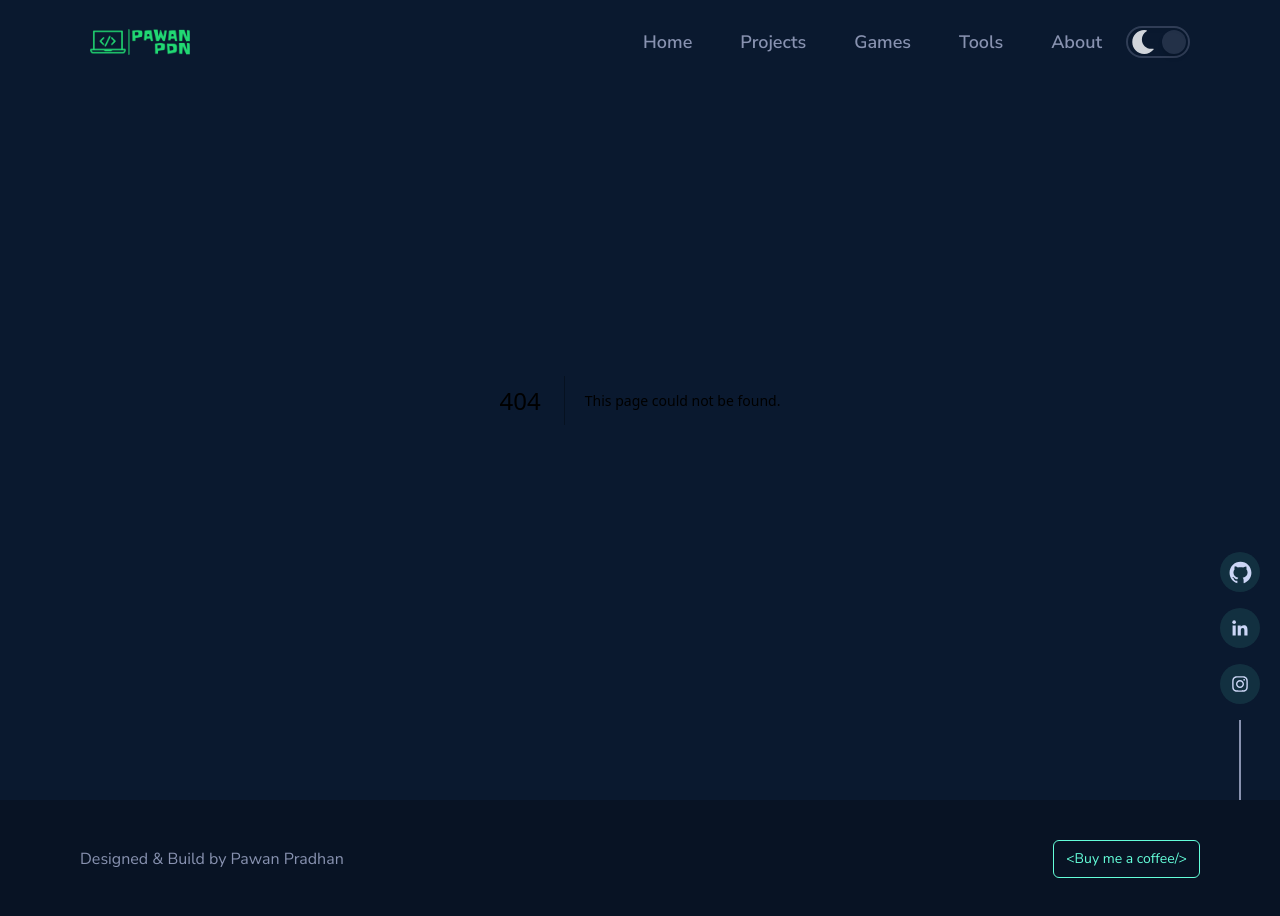
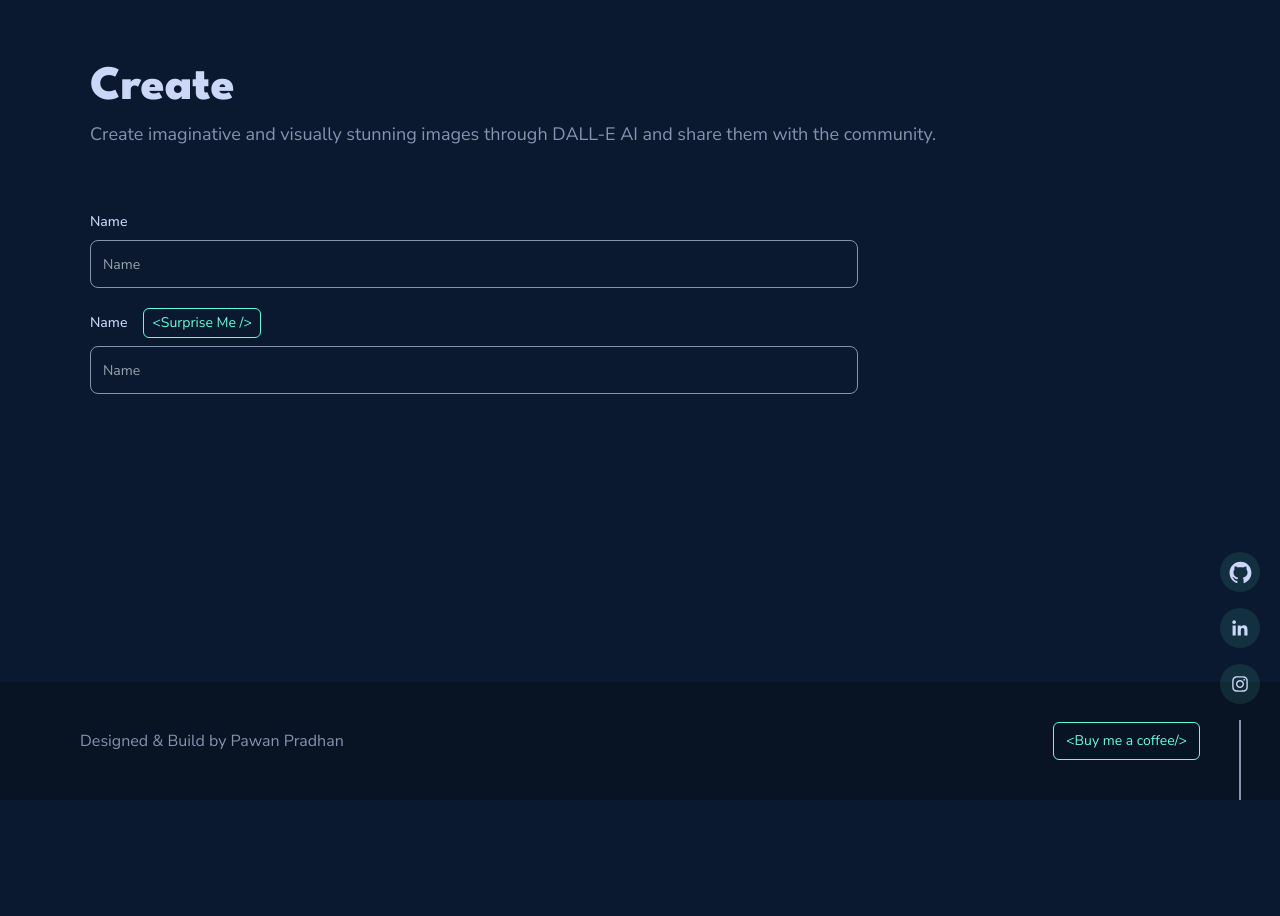
Before and after one commit to pawanpdn-671/portfolioV2, a Next.js app: page /tools/imageGen/create in a window 1280 px wide. Before the commit this address had no page. After the commit the page ends 800 px from the top, so only its background shows below. Built offline with nearby package versions, Linux system fonts and the light colour scheme.

Commit message:
working on create image page

```diff
--- /dev/null
+++ b/app/tools/imageGen/create/page.tsx
@@ -0,0 +1,57 @@
+"use client";
+import { useState } from "react";
+import { useRouter } from "next/navigation";
+import { getRandomPrompt } from "@/utils";
+import MaxWidthWrapper from "@/components/MaxWidthWrapper";
+import InputField from "@/components/InputField";
+
+const Page = () => {
+	const router = useRouter();
+	const [form, setForm] = useState({
+		name: "",
+		prompt: "",
+		photo: "",
+	});
+	const [generateImg, setGenerateImg] = useState(false);
+	const [loading, setLoading] = useState(false);
+
+	const handleSubmit = () => {};
+
+	const handleChange = (e: React.ChangeEvent<HTMLInputElement>) => {};
+
+	return (
+		<MaxWidthWrapper>
+			<div className="py-10">
+				<div className="mt-6">
+					<h1 className="font-extrabold text-textLight text-5xl font-titleFont">Create</h1>
+					<p className="mt-2 text-textDark text-lg">
+						Create imaginative and visually stunning images through DALL-E AI and share them with the community.
+					</p>
+				</div>
+				<form className="mt-16 max-w-3xl">
+					<div className="flex flex-col gap-5">
+						<InputField
+							handleChange={handleChange}
+							labelName="Name"
+							name="name"
+							placeholder="Name"
+							type="text"
+							value={form.name}
+						/>
+						<InputField
+							handleChange={handleChange}
+							labelName="Name"
+							name="name"
+							placeholder="Name"
+							type="text"
+							value={form.name}
+							isSurpriseMe
+						/>
+					</div>
+				</form>
+			</div>
+		</MaxWidthWrapper>
+	);
+};
+
+export default Page;
--- a/app/tools/imageGen/page.tsx
+++ b/app/tools/imageGen/page.tsx
@@ -1,20 +1,73 @@
+"use client";
 import Button from "@/components/Button";
+import Card from "@/components/ImageGenCard";
 import MaxWidthWrapper from "@/components/MaxWidthWrapper";
 import SectionMotion from "@/components/SectionMotion";
+import Link from "next/link";
+import { useState } from "react";
+import { RiLoader3Fill } from "react-icons/ri";
+
+export interface CardProps {
+	title: string;
+	data: any;
+}
+
+const Cards = ({ data, title }: CardProps) => {
+	if (data?.length > 0) {
+		return data.map((post: any) => <Card key={post._id} {...post} />);
+	}
+	return <h2 className="mt-5 font-bold text-textDark text-xl uppercase">{title}</h2>;
+};
 
 const Page = () => {
+	const [loading, setLoading] = useState(false);
+	const [allPosts, setAllPosts] = useState<[] | null>(null);
+	const [searchText, setSearchText] = useState("fdsfd");
+
 	return (
 		<MaxWidthWrapper>
-			<SectionMotion delay={0.7}>
-				<div className="mt-20">
-					<div className="py-14">
-						<div className="flex justify-between items-center">
-							<h1 className="text-2xl text-textLight font-semibold">ImageGen</h1>
+			<div className="mt-0">
+				<div className="py-10">
+					<div className="flex justify-between items-center">
+						<h1 className="text-2xl text-textLight font-semibold">ImageGen</h1>
+						<Link href="/tools/imageGen/create">
 							<Button text="Create"></Button>
+						</Link>
+					</div>
+					<SectionMotion delay={0.7}>
+						<div className="mt-6">
+							<h1 className="font-extrabold text-textLight text-5xl font-titleFont">The Community Showcase</h1>
+							<p className="mt-2 text-textDark text-lg">
+								Browse the community showcase to see what others have built with the ImageGen.
+							</p>
 						</div>
-					</div>
+
+						<div className="mt-16"></div>
+						<div className="mt-10">
+							{loading ? (
+								<div className="flex justify-center items-center">
+									<RiLoader3Fill className="animate-spin h-10 w-10 text-textLight" />
+								</div>
+							) : (
+								<>
+									{searchText && (
+										<h2 className="text-textLight text-xl mb-3">
+											Showing results for <span className="text-textDark">{searchText}</span>
+										</h2>
+									)}
+									<div className="grid lg:grid-cols-3 sm:grid-cols-2 grid-cols-1 gap-3">
+										{searchText ? (
+											<Cards data={[]} title="No Search Results Found" />
+										) : (
+											<Cards data={[]} title="No Posts Found" />
+										)}
+									</div>
+								</>
+							)}
+						</div>
+					</SectionMotion>
 				</div>
-			</SectionMotion>
+			</div>
 		</MaxWidthWrapper>
 	);
 };
--- a/components/Button.tsx
+++ b/components/Button.tsx
@@ -1,9 +1,10 @@
 import { ButtonProps } from "@/types";
 import React from "react";
 
-const Button = ({ text, style }: ButtonProps) => {
+const Button = ({ text, style, onClick }: ButtonProps) => {
 	return (
 		<button
+			onClick={onClick}
 			className={`${
 				style ? style : "px-4 py-2"
 			} " rounded-md text-textGreen border border-textGreen hover:bg-hoverColor/10 duration-300"`}>
--- /dev/null
+++ b/components/ImageGenCard.tsx
@@ -0,0 +1,5 @@
+const Card = () => {
+	return <div></div>;
+};
+
+export default Card;
--- /dev/null
+++ b/components/InputField.tsx
@@ -0,0 +1,28 @@
+import { InputFieldProps } from "@/types";
+import Button from "./Button";
+
+const InputField = (props: InputFieldProps) => {
+	const { handleChange, labelName, name, placeholder, type, value, handleSurpriseMe, isSurpriseMe } = props;
+
+	return (
+		<div>
+			<div className="flex items-center gap-4 mb-2">
+				<label htmlFor={name} className="block text-sm font-medium text-textLight">
+					{labelName}
+				</label>
+				{isSurpriseMe && <Button onClick={handleSurpriseMe} text="Surprise Me" style={"text-sm py-1 px-2"} />}
+			</div>
+			<input
+				type={type}
+				id={name}
+				name={name}
+				placeholder={placeholder}
+				value={value}
+				onChange={handleChange}
+				required
+				className="bg-bodyColor border-textDark text-textLight text-sm rounded-lg border outline-none block w-full h-12 py-2 px-3"
+			/>
+		</div>
+	);
+};
+export default InputField;
--- /dev/null
+++ b/components/Loader.tsx
@@ -0,0 +1,13 @@
+import { AppContext } from "@/utils/Context";
+import { useContext } from "react";
+
+const Loader = () => {
+	const {} = useContext(AppContext);
+	return (
+		<div>
+			<h1>Loader</h1>
+		</div>
+	);
+};
+
+export default Loader;
--- a/components/Navbar.tsx
+++ b/components/Navbar.tsx
@@ -56,6 +56,13 @@ const Navbar = () => {
 	const { theme, scrolled } = appContext;
 
 	const pathname = usePathname();
+	const hideNav = pathname.startsWith("/tools") && pathname !== "/tools";
+	const hideNav2 = pathname.startsWith("/games") && pathname !== "/games";
+
+	if (hideNav || hideNav2) {
+		console.log(hideNav, hideNav2);
+		return null;
+	}
 
 	return (
 		<div className={`fixed w-full bg-transparent ${scrolled ? "h-[72px]" : "h-[84px]"} top-0 z-50 nav-container`}>
--- a/tailwind.config.js
+++ b/tailwind.config.js
@@ -6,13 +6,13 @@ module.exports = {
 		"./app/**/*.{js,ts,jsx,tsx,mdx}",
 	],
 	theme: {
-		maxWidth: {
-			container: "1440px",
-			contentContainer: "1140px",
-			containerSmall: "1024px",
-			containerxs: "768px",
-		},
 		extend: {
+			maxWidth: {
+				container: "1440px",
+				contentContainer: "1140px",
+				containerSmall: "1024px",
+				containerxs: "768px",
+			},
 			screens: {
 				xs: "320px",
 				sm: "375px",
--- a/utils/Context.tsx
+++ b/utils/Context.tsx
@@ -6,12 +6,16 @@ interface AppContextProps {
 	theme: string;
 	setTheme: React.Dispatch<React.SetStateAction<string>>;
 	scrolled: boolean;
+	loading: boolean;
+	setLoading: React.Dispatch<React.SetStateAction<boolean>>;
 }
 
 export const AppContext = createContext<AppContextProps>({
 	theme: "",
 	setTheme: () => {},
 	scrolled: false,
+	loading: false,
+	setLoading: () => {},
 });
 
 interface AppProviderProps {
@@ -21,6 +25,7 @@ interface AppProviderProps {
 function AppProvider({ children }: AppProviderProps) {
 	const [theme, setTheme] = useState<string>("");
 	const [scrolled, setScrolled] = useState<boolean>(false);
+	const [loading, setLoading] = useState<boolean>(false);
 
 	useEffect(() => {
 		if (typeof window !== "undefined") {
@@ -51,7 +56,9 @@ function AppProvider({ children }: AppProviderProps) {
 		window.addEventListener("scroll", checkScroll);
 	}, [scrolled]);
 
-	return <AppContext.Provider value={{ theme, setTheme, scrolled }}>{children}</AppContext.Provider>;
+	return (
+		<AppContext.Provider value={{ theme, setTheme, scrolled, loading, setLoading }}>{children}</AppContext.Provider>
+	);
 }
 
 export default AppProvider;
--- /dev/null
+++ b/utils/index.ts
@@ -0,0 +1,8 @@
+import { surpriseMePrompts } from "@/constant";
+
+export function getRandomPrompt(prompt: string) {
+	const randomIndex = Math.floor(Math.random() * surpriseMePrompts.length);
+	const randomPrompt = surpriseMePrompts[randomIndex];
+	if (randomPrompt === prompt) return getRandomPrompt(prompt);
+	return randomPrompt;
+}
```
Also changed, not shown: types/index.ts (+12 -0 lines).
